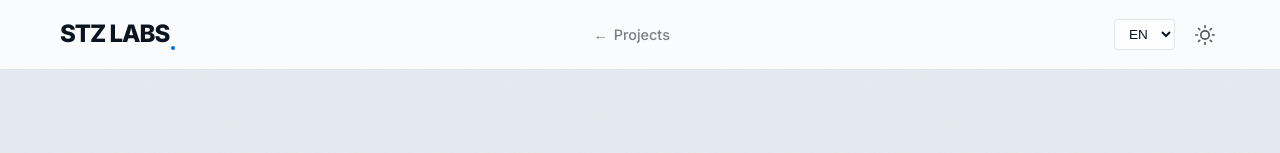
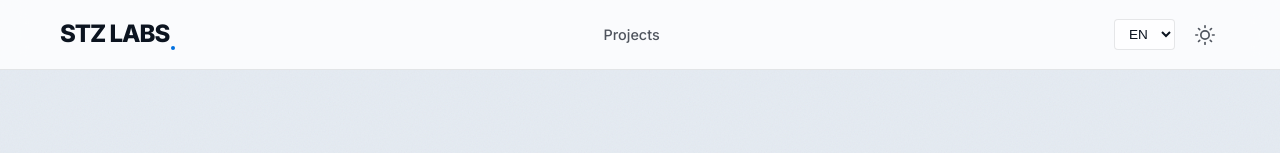
Before and after one commit to starzynhobr/stz-labs, a Next.js app: page / in a window 1280 px wide. Shown: the top 153 px of the page. Built offline with nearby package versions, Linux system fonts and the light colour scheme; no server answers.

Commit message:
Hide projects back arrow on homepage

```diff
--- a/components/Navbar.js
+++ b/components/Navbar.js
@@ -2,6 +2,7 @@
 
 import { useState } from 'react';
 import Link from 'next/link';
+import { usePathname } from 'next/navigation';
 import { useTheme } from '../context/ThemeContext';
 import { useLanguage } from '../context/LanguageContext';
 
@@ -10,9 +11,11 @@ const navLinks = [
 ];
 
 export default function Navbar() {
+    const pathname = usePathname();
     const { toggleTheme } = useTheme();
     const { lang, setLang, t } = useLanguage();
     const [menuOpen, setMenuOpen] = useState(false);
+    const showBackArrow = pathname !== '/';
 
     const handleMenuToggle = () => {
         setMenuOpen((prev) => !prev);
@@ -58,11 +61,11 @@ export default function Navbar() {
                             <li key={link.href}>
                                 <Link
                                     href={link.href}
-                                    className={`nav-link${link.back ? ' nav-back-link' : ''}`}
+                                    className={`nav-link${link.back && showBackArrow ? ' nav-back-link' : ''}`}
                                     data-i18n={link.dataI18n}
                                     onClick={link.href === '/#produtos' ? handleProjectsClick : handleNavClick}
                                 >
-                                    {link.back && (
+                                    {link.back && showBackArrow && (
                                         <span className="back-link-arrow" aria-hidden="true">
                                             ←
                                         </span>
```
